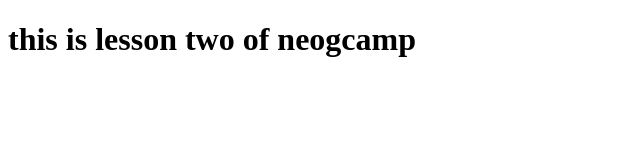
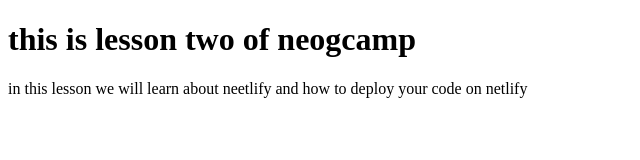
Before and after one commit to Nikhil-M0hite/lesson-two, a plain HTML site: page index.html in a window 1280 px wide. Shown: the whole page, without its empty margins (0-640 px from the left). Drawn offline with Linux system fonts and the light colour scheme.

Commit message:
docs:updated lesson-rwo
tells about netlify

```diff
--- a/index.html
+++ b/index.html
@@ -8,5 +8,6 @@
 </head>
 <body>
     <h1>this is lesson two of neogcamp</h1>
+    <p>in this lesson we will learn about neetlify and how to deploy your code on netlify</p>
 </body>
 </html>
```
